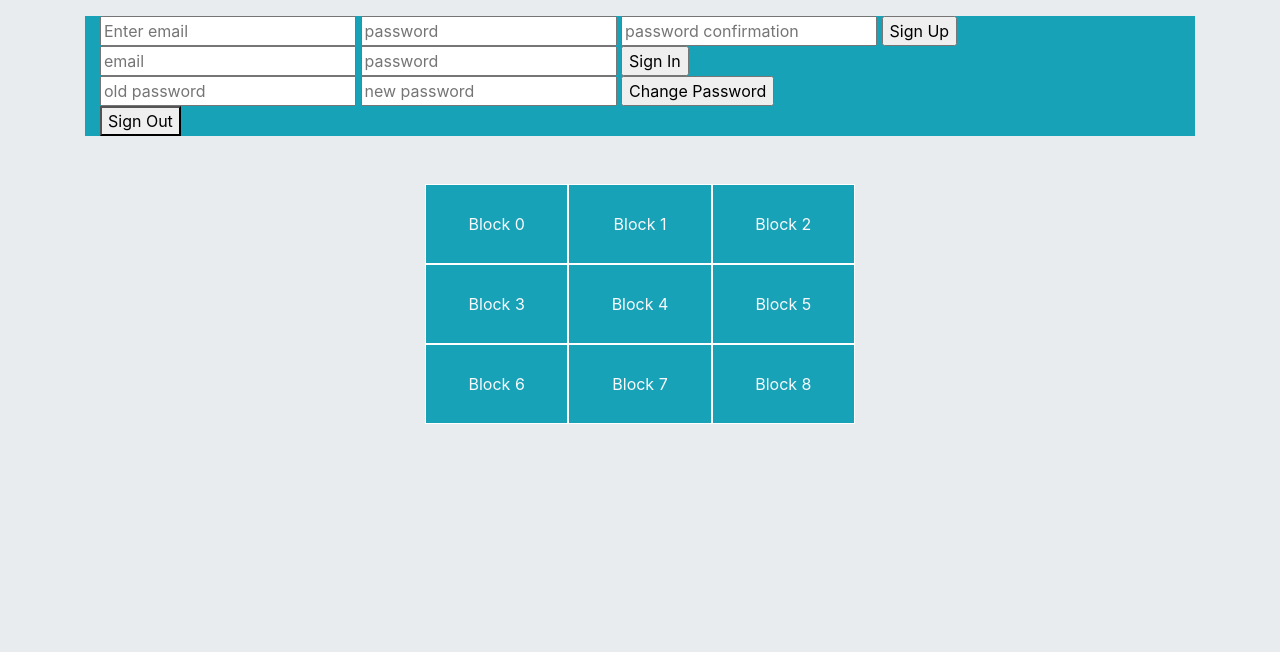
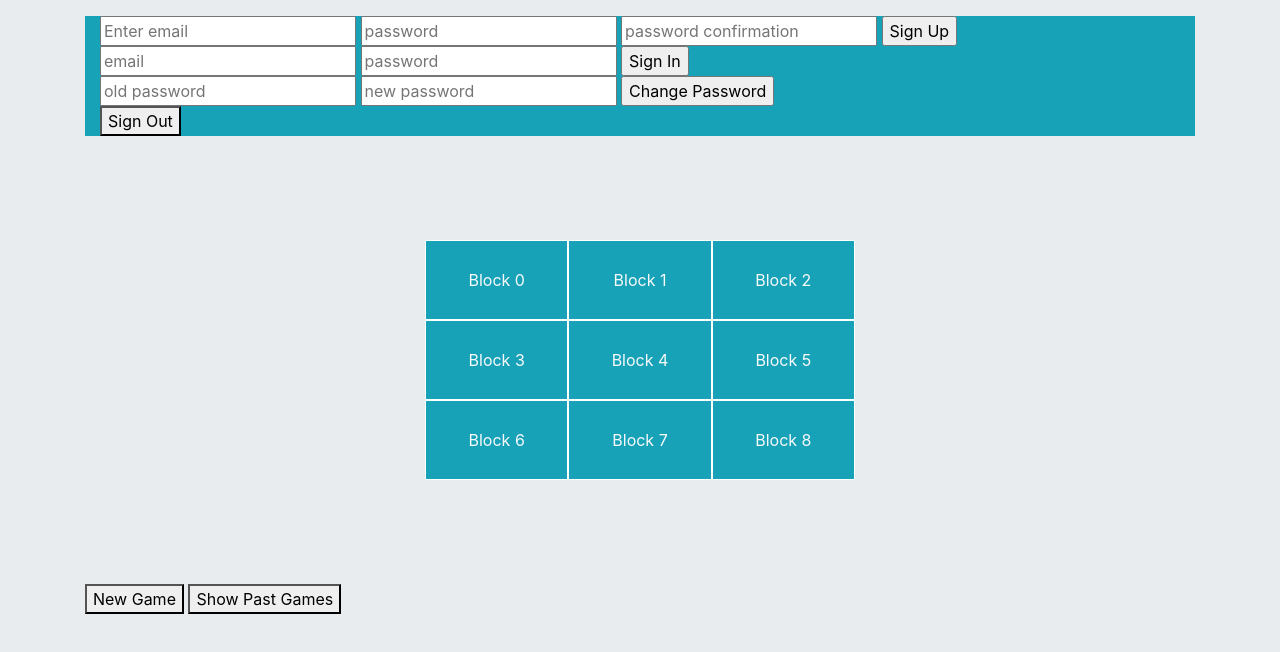
Before and after one commit to philgarrigan22/pjg-tic-tac-toe-client, a website built with webpack: page index.html in a window 1280 px wide. Built offline with nearby package versions, Linux system fonts and the light colour scheme.

Commit message:
Add new game and get games button
- Add buttons for create new game and get past games.

```diff
--- a/index.html
+++ b/index.html
@@ -42,11 +42,14 @@
         </form>
 
         <button id="sign-out-button">Sign Out</button>
-
         </div>
       </header>
 
-        <div class="game-board my-5">
+      <br>
+      <h3 id="user-message"></h3>
+      <br>
+
+        <section class="game-board my-5">
             <div class="row">
               <div id="square0" class="col-4 box alt-color">Block 0</div>
               <div id="square1"class="col-4 box alt-color">Block 1</div>
@@ -58,9 +61,19 @@
               <div id="square7"class="col-4 box alt-color">Block 7</div>
               <div id="square8"class="col-4 box alt-color">Block 8</div>
             </div>
-          </div>
+          </section>
 
-        <p id="user-message"></p>
+        <br>
+        <h3 id="game-message"></h3>
+        <br>
+
+        <section class="game-requests">
+          <button id="new-game-button">New Game</button>
+          <button id="get-games-button">Show Past Games</button>
+        </section>
+
+
+
 
       </section>
     </body>
```
Lines whose indentation alone changed are shown as unchanged.
